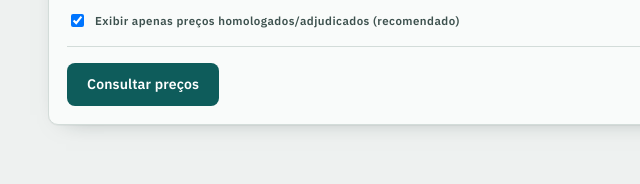
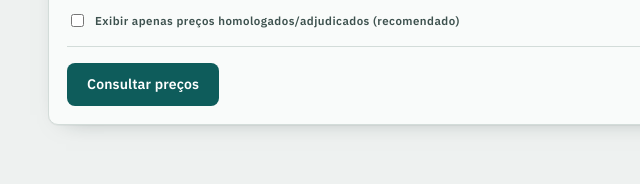
Before and after one commit to italopsilva-law/pesquisas, a plain HTML site: page index.html in a window 1280 px wide. Shown: the part 433-617 px from the top of the page, 142-782 px from the left. Drawn offline with Linux system fonts and the light colour scheme.

Commit message:
Update index.html

```diff
--- a/index.html
+++ b/index.html
@@ -268,7 +268,7 @@
 
       <div class="f span4" style="grid-column: span 12; display: flex; flex-direction: row; gap: 10px; align-items: center;">
         <label style="display: flex; align-items: center; gap: 8px; cursor: pointer; text-transform: none;">
-          <input type="checkbox" id="ignorar-nao-homologados" checked style="width: auto; height: auto;">
+          <input type="checkbox" id="ignorar-nao-homologados" style="width: auto; height: auto;">
           <span>Exibir apenas preços homologados/adjudicados (recomendado)</span>
         </label>
       </div>
```
